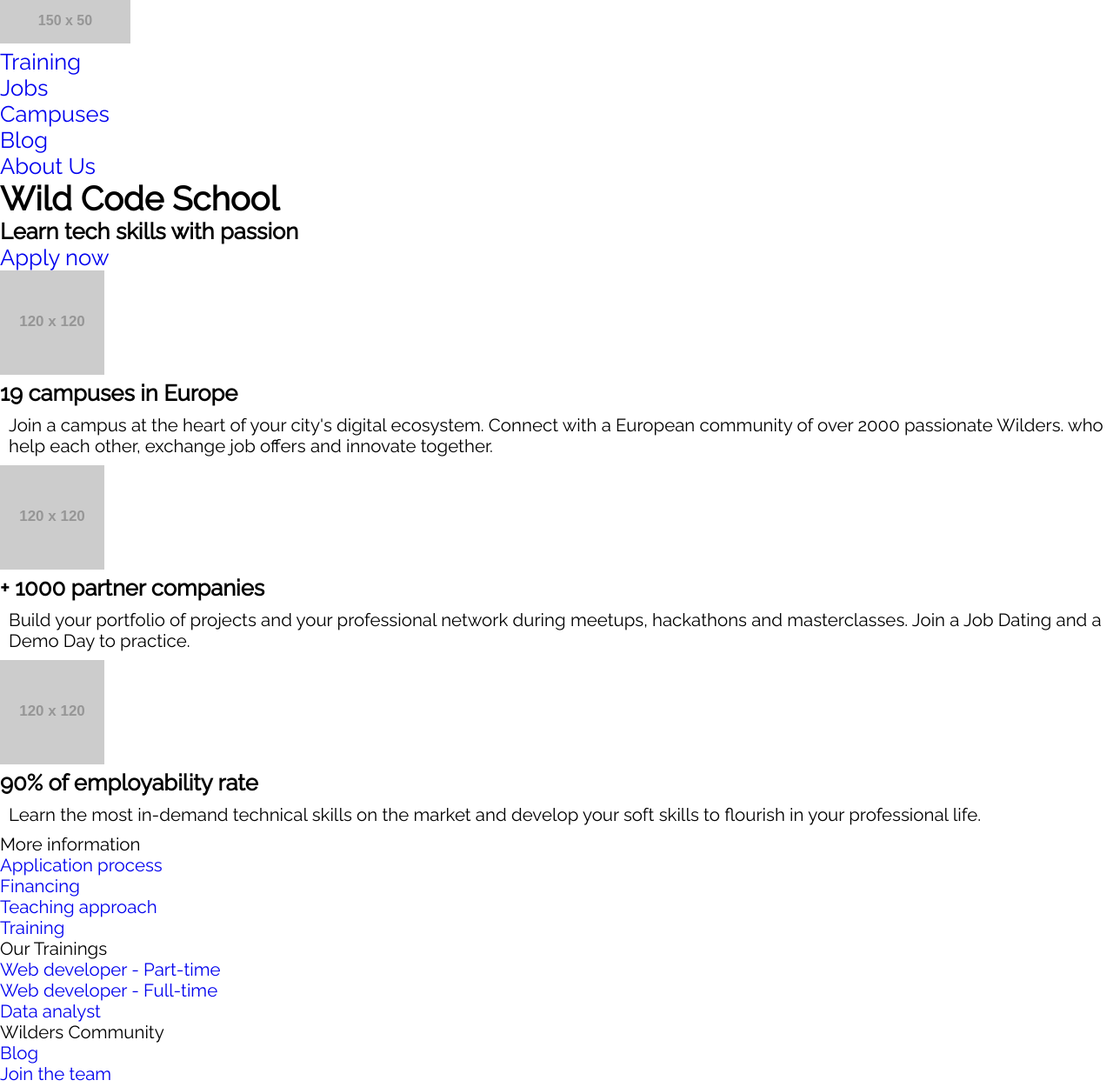
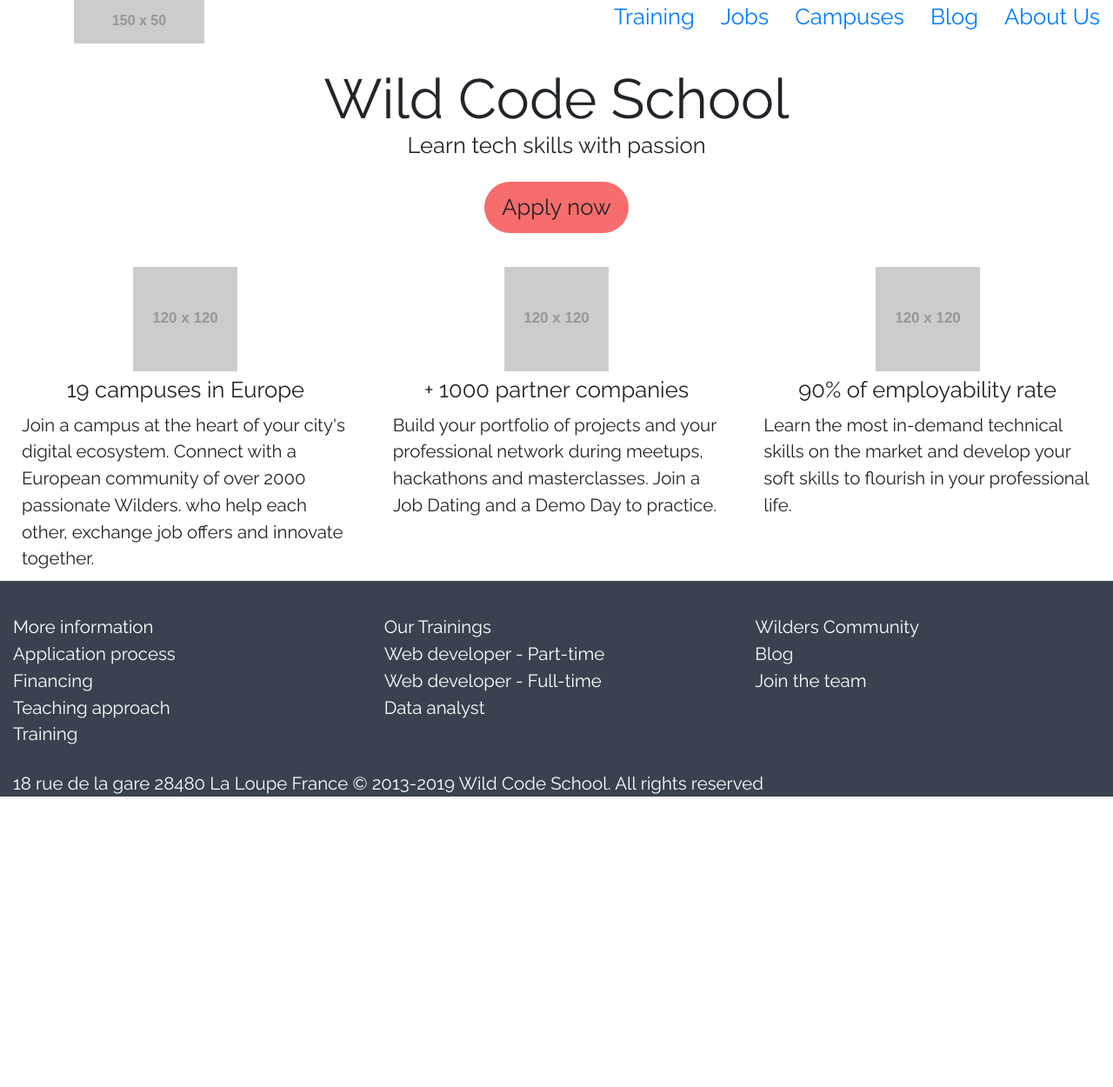
Before and after one commit to hubergerard/java_checkpoint1, a plain HTML site: page web/index.html in a window 1280 px wide. Shown: the top 1250 px of the page at 87% size. After the commit the page ends 916 px from the top, so only its background shows below. Drawn offline with nearby package versions, Linux system fonts and the light colour scheme; placeholder pictures from the web are drawn by us.

Commit message:
Worked on Checkpoint 1 quest

```diff
--- a/web/index.html
+++ b/web/index.html
@@ -3,74 +3,81 @@
 <head>
     <meta charset="UTF-8">
     <title>Training for digital jobs - Wild Code School</title>
+    <link href="https://fonts.googleapis.com/css?family=Raleway" rel="stylesheet" type="text/css" crossorigin="anonymous">
+    <link rel="stylesheet" href="https://stackpath.bootstrapcdn.com/bootstrap/4.3.1/css/bootstrap.min.css"
+            integrity="sha384-ggOyR0iXCbMQv3Xipma34MD+dH/1fQ784/j6cY/iJTQUOhcWr7x9JvoRxT2MZw1T"
+            crossorigin="anonymous">
+
+
     <link href="style.css" rel="stylesheet" type="text/css">
-    <link href="https://fonts.googleapis.com/css?family=Raleway" rel="stylesheet" type="text/css">
-    <meta name="viewport" content="width=device-width, user-scalable=no">
+   <meta name="viewport" content="width=device-width, user-scalable=no, initial-scale=1">
 </head>
 <body>
-<header>
-    <section>
-        <a href="#index">
+<header class="container-fluid">
+    <section class="row">
+        <a href="#index" class="col-md-3 text-center"> <!-- text-center is text-xs-center -->
             <img alt="Wild Code School logo" src="https://via.placeholder.com/150x50">
         </a>
-        <nav>
-            <ul>
-                <li><a href="#training">Training</a></li>
-                <li><a href="#jobs">Jobs</a></li>
-                <li><a href="#campuses">Campuses</a></li>
-                <li><a href="#blog">Blog</a></li>
-                <li><a href="#about-us">About Us</a></li>
+        <nav class="col-md-9 text-right">
+            <ul class="row float-right">
+                <li><a href="#training" class="col">Training</a></li>
+                <li><a href="#jobs" class="col">Jobs</a></li>
+                <li><a href="#campuses" class="col">Campuses</a></li>
+                <li><a href="#blog" class="col">Blog</a></li>
+                <li><a href="#about-us" class="col">About Us</a></li>
             </ul>
         </nav>
     </section>
-</header>
-<section>
+</header><link href="https://fonts.googleapis.com/css?family=Raleway" rel="stylesheet" type="text/css">
+<div class="container-fluid pt-3">
+<section class="text-center">
     <h1>Wild Code School</h1>
     <h2>Learn tech skills with passion</h2>
-    <a href="#apply-now">Apply now</a>
+    <a href="#apply-now" class="btn apply mt-3">Apply now</a>
 </section>
-<section>
-    <article>
+<section class="row pt-3 align-middle">
+    <article class="col-md-4 text-sm-center pt-2">
         <img alt="19 campuses in Europe icon" src="https://via.placeholder.com/120x120">
-        <h3>19 campuses in Europe</h3>
-        <p>Join a campus at the heart of your city's digital ecosystem. Connect with a European community of over 2000
+        <h3 class="pt-1">19 campuses in Europe</h3>
+        <p class="text-left">Join a campus at the heart of your city's digital ecosystem. Connect with a European community of over 2000
             passionate Wilders. who help each other, exchange job offers and innovate together.</p>
     </article>
-    <article>
+    <article class="col-md-4 text-sm-center pt-2">
         <img alt="+ 1000 partner companies icon" src="https://via.placeholder.com/120x120">
-        <h3>+ 1000 partner companies</h3>
-        <p>Build your portfolio of projects and your professional network during meetups, hackathons and masterclasses.
+        <h3 class="pt-1">+ 1000 partner companies</h3>
+        <p class="text-left">Build your portfolio of projects and your professional network during meetups, hackathons and masterclasses.
             Join a Job Dating and a Demo Day to practice.</p>
     </article>
-    <article>
+    <article class="col-md-4 text-sm-center pt-2">
         <img alt="90% of employability rate icon" src="https://via.placeholder.com/120x120">
-        <h3>90% of employability rate</h3>
-        <p>Learn the most in-demand technical skills on the market and develop your soft skills to flourish in your
+        <h3 class="pt-1">90% of employability rate</h3>
+        <p class="text-left">Learn the most in-demand technical skills on the market and develop your soft skills to flourish in your
             professional life.</p>
     </article>
 </section>
-<footer>
-    <section>
-        <ul>
+</div>
+<footer class="container-fluid pt-3">
+    <section class="row">
+        <ul class="col-md-4 pt-2 text-md-left text-sm-center">
             <li>More information</li>
             <li><a href="#application-process">Application process</a></li>
             <li><a href="#financing">Financing</a></li>
             <li><a href="#teaching-approach">Teaching approach</a></li>
             <li><a href="#training">Training</a></li>
         </ul>
-        <ul>
+        <ul class="col-md-4 pt-2 text-md-left text-sm-center">
             <li>Our Trainings</li>
             <li><a href="#web-developer-part-time">Web developer - Part-time</a></li>
             <li><a href="#web-developer-full-time">Web developer - Full-time</a></li>
             <li><a href="#data-analyst">Data analyst</a></li>
         </ul>
-        <ul>
+        <ul class="col-md-4 pt-2 text-md-left text-sm-center">
             <li>Wilders Community</li>
             <li><a href="#blog">Blog</a></li>
             <li><a href="#join-the-team">Join the team</a></li>
         </ul>
     </section>
-    <section>
+    <section class="pt-3">
         <p>18 rue de la gare 28480 La Loupe France © 2013-2019 Wild Code School. All rights reserved</p>
     </section>
 </footer>
--- a/web/style.css
+++ b/web/style.css
@@ -25,3 +25,24 @@ footer {
 }
 
 /* Your code here */
+body {  /* bootstrap prevents body from inheriting html parent's font-family */
+    font-family: 'Raleway', sans-serif;
+}
+
+footer {
+    color: white;
+    background-color: #39424e;
+}
+
+footer a {
+   color: white;
+}
+
+a.apply {
+    background-color: #f76c6c;
+    border-radius: 30px;
+}
+
+li {
+    list-style-type: none;
+}
```
Also changed, not shown: quiz.txt (added), 1 other file.
